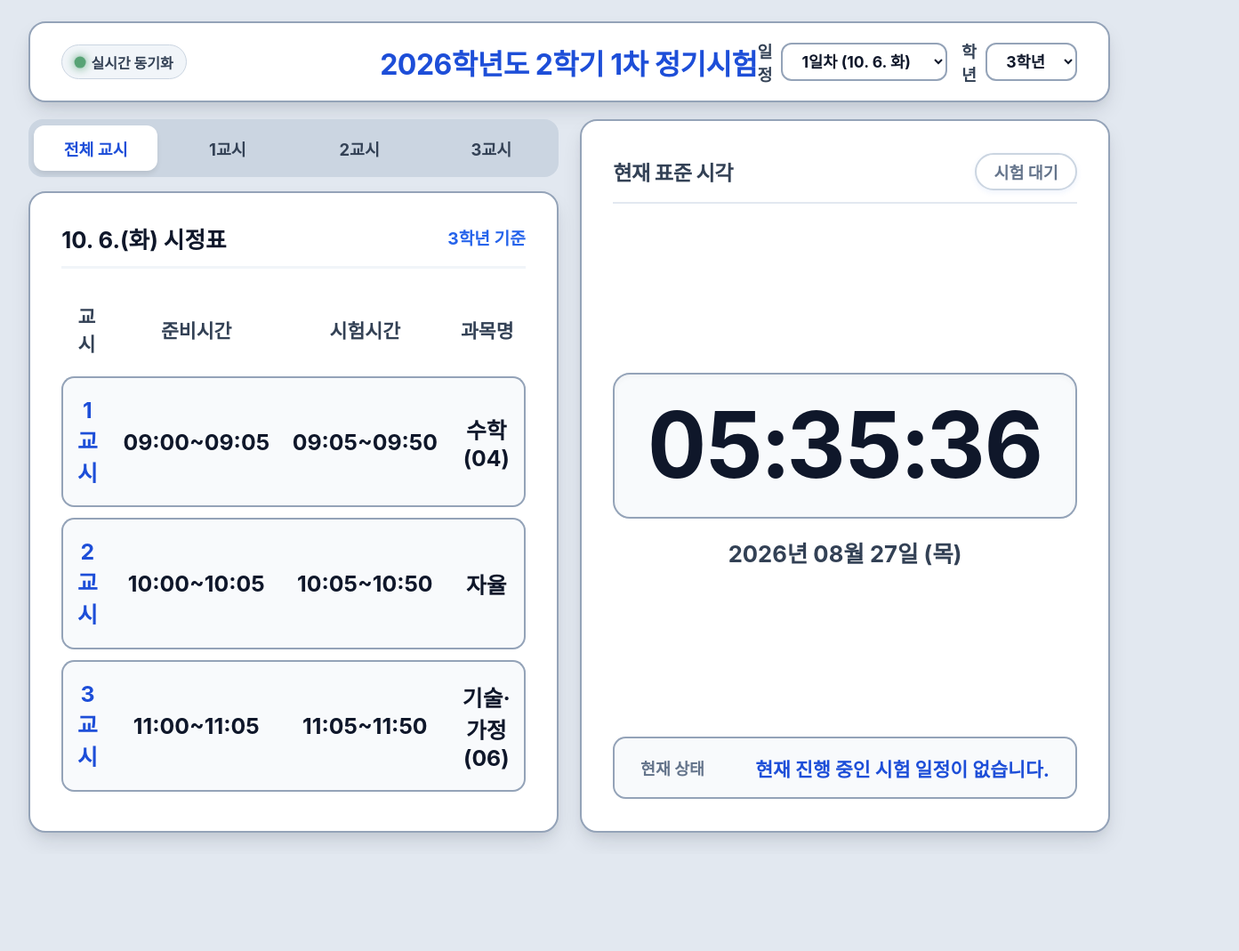
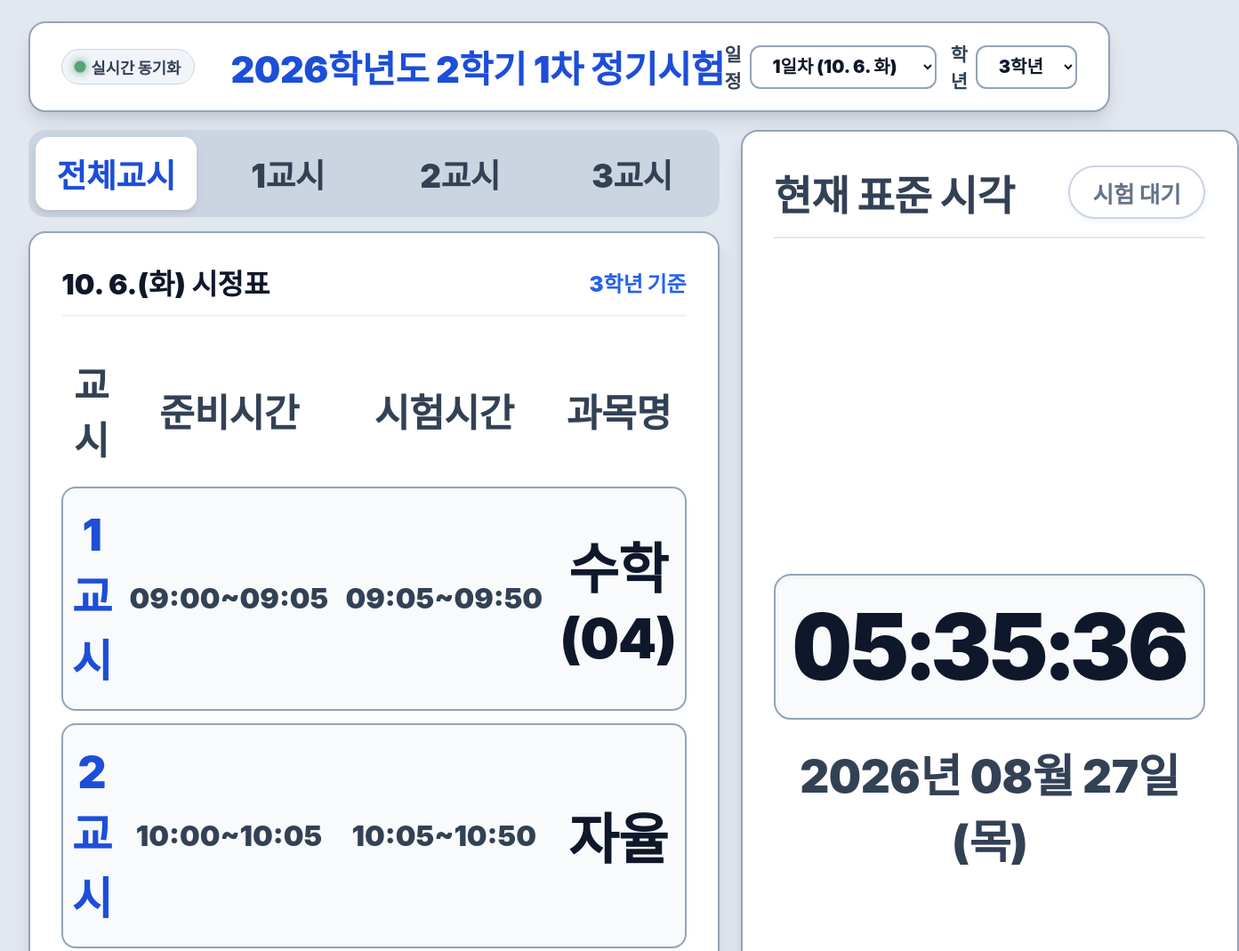
Before and after one commit to skssk914-dev/dj_test, a plain HTML site: page index.html in a window 1280 px wide. Shown: the top 1069 px of the page at 89% size, 1393 px wide, since content can reach past the window. Before the commit the page ends 960 px from the top, so only its background shows below. Drawn offline with Linux system fonts and the light colour scheme.

Commit message:
Update index.html

```diff
--- a/index.html
+++ b/index.html
@@ -6,17 +6,17 @@
     <title>2026학년도 2학기 1차 정기시험 시정표</title>
     <style>
         :root {
-            --bg-color: #e2e8f0;            /* 전체 배경: 선명한 대비를 주는 라이트 슬레이트 */
-            --card-bg: #ffffff;             /* 패널 배경: 또렷한 화이트 */
-            --text-main: #0f172a;           /* 주 텍스트: 선명한 딥 다크 */
-            --text-sub: #334155;            /* 보조 텍스트: 또렷한 슬레이트 블루 */
-            --brand-primary: #1d4ed8;       /* 메인 블루 */
-            --brand-accent: #2563eb;        /* 강조 블루 */
-            --active-color: #15803d;        /* 진행 중: 선명한 그린 */
+            --bg-color: #e2e8f0;
+            --card-bg: #ffffff;
+            --text-main: #0f172a;
+            --text-sub: #334155;
+            --brand-primary: #1d4ed8;
+            --brand-accent: #2563eb;
+            --active-color: #15803d;
             --active-bg: #dcfce7;
-            --prep-color: #b45309;          /* 준비 중: 선명한 오렌지 */
+            --prep-color: #b45309;
             --prep-bg: #fef3c7;
-            --border-color: #94a3b8;        /* 선명한 외곽선 테두리 */
+            --border-color: #94a3b8;
             --card-shadow: 0 12px 24px -4px rgba(15, 23, 42, 0.12), 0 6px 12px -4px rgba(15, 23, 42, 0.08);
             --font-family: 'Malgun Gothic', '맑은 고딕', -apple-system, BlinkMacSystemFont, "Segoe UI", Roboto, sans-serif;
         }
@@ -45,7 +45,7 @@
             grid-template-columns: 1fr auto 1fr;
             align-items: center;
             background: var(--card-bg);
-            padding: 1.1rem 2.2rem;
+            padding: 1.2rem 2.2rem;
             border-radius: 1.2rem;
             border: 2px solid var(--border-color);
             box-shadow: var(--card-shadow);
@@ -65,8 +65,8 @@
             border: 1px solid #cbd5e1;
             padding: 0.4rem 0.9rem;
             border-radius: 9999px;
-            font-size: 1rem;
-            font-weight: bold;
+            font-size: 1.1rem;
+            font-weight: 900;
             color: var(--text-sub);
         }
 
@@ -84,10 +84,11 @@
             50% { transform: scale(1.3); opacity: 0.7; }
         }
 
+        /* 메인 제목: 기존 2.0rem 대비 1.3배 확대 (2.6rem) 및 Ultra-Bold */
         .header-title {
             grid-column: 2;
-            font-size: 2rem;
-            font-weight: bold;
+            font-size: 2.6rem;
+            font-weight: 900;
             color: var(--brand-primary);
             letter-spacing: -0.5px;
             text-align: center;
@@ -109,8 +110,8 @@
         }
 
         .control-group label {
-            font-size: 1.15rem;
-            font-weight: bold;
+            font-size: 1.3rem;
+            font-weight: 900;
             color: var(--text-sub);
         }
 
@@ -118,9 +119,9 @@
             background-color: #ffffff;
             color: var(--text-main);
             border: 2px solid var(--border-color);
-            padding: 0.5rem 1.1rem;
-            font-size: 1.1rem;
-            font-weight: bold;
+            padding: 0.6rem 1.2rem;
+            font-size: 1.25rem;
+            font-weight: 900;
             border-radius: 0.75rem;
             cursor: pointer;
             outline: none;
@@ -132,7 +133,7 @@
             box-shadow: 0 0 0 3px rgba(29, 78, 216, 0.2);
         }
 
-        /* 메인 1:1 대칭 레이아웃 */
+        /* 메인 그리드 레이아웃 */
         main {
             display: grid;
             grid-template-columns: 1fr 1fr;
@@ -151,29 +152,31 @@
 
         .period-tabs {
             display: flex;
-            gap: 0.6rem;
+            gap: 0.8rem;
             background-color: #cbd5e1;
-            padding: 0.4rem;
-            border-radius: 1rem;
+            padding: 0.5rem;
+            border-radius: 1.2rem;
         }
 
+        /* 탭 버튼(전체교시, 1~3교시): 2배 확대 (2.3rem) 및 타이틀형 굵은 폰트 */
         .tab-btn {
             flex: 1;
-            padding: 0.8rem;
-            font-size: 1.15rem;
-            font-weight: bold;
+            padding: 0.9rem 0.5rem;
+            font-size: 2.3rem;
+            font-weight: 900;
             border: none;
             background: transparent;
             color: var(--text-sub);
-            border-radius: 0.75rem;
+            border-radius: 0.9rem;
             cursor: pointer;
             transition: all 0.2s ease;
+            letter-spacing: -0.5px;
         }
 
         .tab-btn.active {
             background-color: #ffffff;
             color: var(--brand-primary);
-            box-shadow: 0 4px 6px -1px rgba(0, 0, 0, 0.1);
+            box-shadow: 0 4px 8px -1px rgba(0, 0, 0, 0.12);
         }
 
         .day-section {
@@ -192,20 +195,20 @@
             display: flex;
             justify-content: space-between;
             align-items: center;
-            margin-bottom: 1rem;
+            margin-bottom: 1.2rem;
             padding-bottom: 0.8rem;
             border-bottom: 3px solid #f1f5f9;
         }
 
         .day-title {
-            font-size: 1.6rem;
-            font-weight: bold;
+            font-size: 2rem;
+            font-weight: 900;
             color: var(--text-main);
         }
 
         .day-subtitle {
-            font-size: 1.2rem;
-            font-weight: bold;
+            font-size: 1.5rem;
+            font-weight: 900;
             color: var(--brand-accent);
         }
 
@@ -220,44 +223,58 @@
             width: 100%;
             height: 100%;
             border-collapse: separate;
-            border-spacing: 0 0.8rem;
+            border-spacing: 0 0.9rem;
         }
 
+        /* 테이블 헤더 제목: 기존 1.35rem 대비 2배 확대 (2.7rem) 및 굵은 폰트 */
         .period-table th {
             color: var(--text-sub);
-            font-size: 1.35rem;
-            font-weight: bold;
-            padding: 0.6rem 0.8rem;
+            font-size: 2.7rem;
+            font-weight: 900;
+            padding: 0.6rem 0.6rem;
             text-align: center;
+            letter-spacing: -0.5px;
         }
 
         .period-table tbody tr {
             background: #f8fafc;
-            border-radius: 0.9rem;
+            border-radius: 1rem;
             transition: all 0.2s ease;
         }
 
         .period-table td {
-            padding: 1.3rem 0.8rem;
-            font-size: 1.55rem;
-            font-weight: bold;
+            padding: 1.4rem 0.6rem;
             text-align: center;
             border-top: 2px solid var(--border-color);
             border-bottom: 2px solid var(--border-color);
         }
 
-        .period-table td:first-child {
+        /* 시정표 내부 1~3교시: 2배 확대 (3.1rem) 및 굵은 폰트 */
+        .period-col {
+            font-size: 3.1rem;
+            font-weight: 900;
+            color: var(--brand-primary);
             border-left: 2px solid var(--border-color);
-            border-top-left-radius: 0.9rem;
-            border-bottom-left-radius: 0.9rem;
-            color: var(--brand-primary);
+            border-top-left-radius: 1rem;
+            border-bottom-left-radius: 1rem;
         }
 
-        .period-table td:last-child {
+        /* 준비시간 및 시험시간 */
+        .time-col {
+            font-size: 2rem;
+            font-weight: 900;
+            color: var(--text-sub);
+        }
+
+        /* 과목명: 기존 1.55rem 대비 2.5배 확대 (3.85rem) 및 굵은 폰트 */
+        .subject-col {
+            font-size: 3.85rem;
+            font-weight: 900;
+            color: var(--text-main);
             border-right: 2px solid var(--border-color);
-            border-top-right-radius: 0.9rem;
-            border-bottom-right-radius: 0.9rem;
-            color: var(--text-main);
+            border-top-right-radius: 1rem;
+            border-bottom-right-radius: 1rem;
+            letter-spacing: -1px;
         }
 
         .status-active td {
@@ -266,17 +283,25 @@
             border-color: #86efac !important;
         }
 
+        .status-active .subject-col, .status-active .period-col {
+            color: var(--active-color) !important;
+        }
+
         .status-prep td {
             background-color: var(--prep-bg) !important;
             color: var(--prep-color) !important;
             border-color: #fde68a !important;
         }
 
-        /* 우측: 선명하고 정돈된 대형 시계 패널 */
+        .status-prep .subject-col, .status-prep .period-col {
+            color: var(--prep-color) !important;
+        }
+
+        /* 우측: 대형 시계 패널 */
         .clock-panel {
             background-color: var(--card-bg);
             border-radius: 1.2rem;
-            padding: 2.2rem 2.2rem;
+            padding: 2.2rem;
             border: 2px solid var(--border-color);
             box-shadow: var(--card-shadow);
             display: flex;
@@ -291,13 +316,14 @@
             justify-content: space-between;
             align-items: center;
             width: 100%;
-            padding-bottom: 0.8rem;
+            padding-bottom: 1rem;
             border-bottom: 2px solid #e2e8f0;
         }
 
+        /* 현재 표준 시각 제목: 기존 1.45rem 대비 2배 확대 (2.9rem) */
         .clock-header-title {
-            font-size: 1.45rem;
-            font-weight: bold;
+            font-size: 2.9rem;
+            font-weight: 900;
             color: var(--text-sub);
             letter-spacing: -0.5px;
         }
@@ -305,10 +331,10 @@
         .current-status-tag {
             background: #ffffff;
             border: 2px solid #93c5fd;
-            padding: 0.4rem 1.2rem;
+            padding: 0.6rem 1.6rem;
             border-radius: 9999px;
-            font-size: 1.15rem;
-            font-weight: bold;
+            font-size: 1.6rem;
+            font-weight: 900;
             color: var(--brand-accent);
             box-shadow: 0 2px 6px rgba(37, 99, 235, 0.08);
         }
@@ -322,15 +348,14 @@
             padding: 1rem 0;
         }
 
-        /* 맑은 고딕 기반 대형 시계 */
         .big-clock {
             font-size: clamp(5.5rem, 8vw, 9.5rem);
-            font-weight: bold;
+            font-weight: 900;
             color: #0f172a;
             font-variant-numeric: tabular-nums;
             letter-spacing: -1px;
             line-height: 1;
-            margin-bottom: 1.2rem;
+            margin-bottom: 1.4rem;
             background: #f8fafc;
             padding: 1.8rem 1.2rem;
             border-radius: 1.2rem;
@@ -339,17 +364,19 @@
             box-shadow: inset 0 2px 6px rgba(0, 0, 0, 0.04);
         }
 
+        /* 날짜 표시: 기존 1.6rem 대비 2배 확대 (3.2rem) */
         .clock-date-display {
-            font-size: 1.6rem;
-            font-weight: bold;
+            font-size: 3.2rem;
+            font-weight: 900;
             color: var(--text-sub);
+            letter-spacing: -0.5px;
         }
 
         .clock-footer {
             background: #f8fafc;
             border: 2px solid var(--border-color);
             border-radius: 0.9rem;
-            padding: 1.1rem 1.8rem;
+            padding: 1.2rem 2rem;
             width: 100%;
             display: flex;
             align-items: center;
@@ -357,14 +384,14 @@
         }
 
         .status-info-label {
-            font-size: 1.15rem;
-            font-weight: bold;
+            font-size: 1.5rem;
+            font-weight: 900;
             color: #64748b;
         }
 
         .status-info-text {
-            font-size: 1.35rem;
-            font-weight: bold;
+            font-size: 1.8rem;
+            font-weight: 900;
             color: var(--brand-primary);
         }
 
@@ -420,7 +447,7 @@
         <!-- 좌측: 시정표 영역 -->
         <div class="schedule-container">
             <div class="period-tabs">
-                <button class="tab-btn active" onclick="setPeriodFilter('all', this)">전체 교시</button>
+                <button class="tab-btn active" onclick="setPeriodFilter('all', this)">전체교시</button>
                 <button class="tab-btn" onclick="setPeriodFilter('1교시', this)">1교시</button>
                 <button class="tab-btn" onclick="setPeriodFilter('2교시', this)">2교시</button>
                 <button class="tab-btn" onclick="setPeriodFilter('3교시', this)">3교시</button>
@@ -429,7 +456,7 @@
             <div id="scheduleContainer" style="flex: 1; display: flex; flex-direction: column;"></div>
         </div>
 
-        <!-- 우측: 선명하고 단정한 대형 시계 패널 -->
+        <!-- 우측: 대형 시계 패널 -->
         <div class="clock-panel">
             <div class="clock-header">
                 <span class="clock-header-title">현재 표준 시각</span>
@@ -587,10 +614,10 @@
                         <table class="period-table">
                             <thead>
                                 <tr>
-                                    <th style="width: 20%;">교시</th>
-                                    <th style="width: 27%;">준비시간</th>
-                                    <th style="width: 27%;">시험시간</th>
-                                    <th style="width: 26%;">과목명</th>
+                                    <th style="width: 18%;">교시</th>
+                                    <th style="width: 25%;">준비시간</th>
+                                    <th style="width: 25%;">시험시간</th>
+                                    <th style="width: 32%;">과목명</th>
                                 </tr>
                             </thead>
                             <tbody>
@@ -600,10 +627,10 @@
                 const subject = p.subjects[grade] || '-';
                 html += `
                     <tr id="row-${currentDay.date}-${p.period}">
-                        <td>${p.period}</td>
-                        <td>${p.prep}</td>
-                        <td>${p.exam}</td>
-                        <td>${subject}</td>
+                        <td class="period-col">${p.period}</td>
+                        <td class="time-col">${p.prep}</td>
+                        <td class="time-col">${p.exam}</td>
+                        <td class="subject-col">${subject}</td>
                     </tr>
                 `;
             });
```
